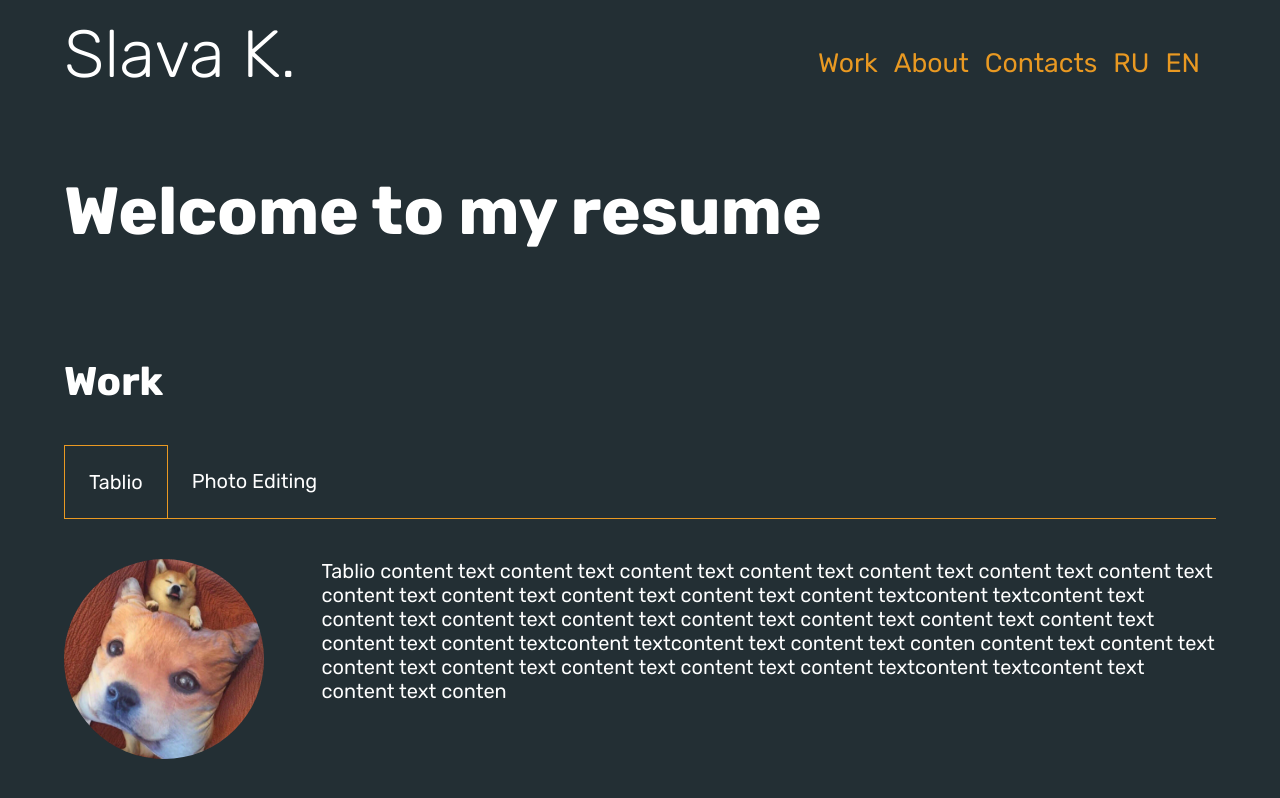
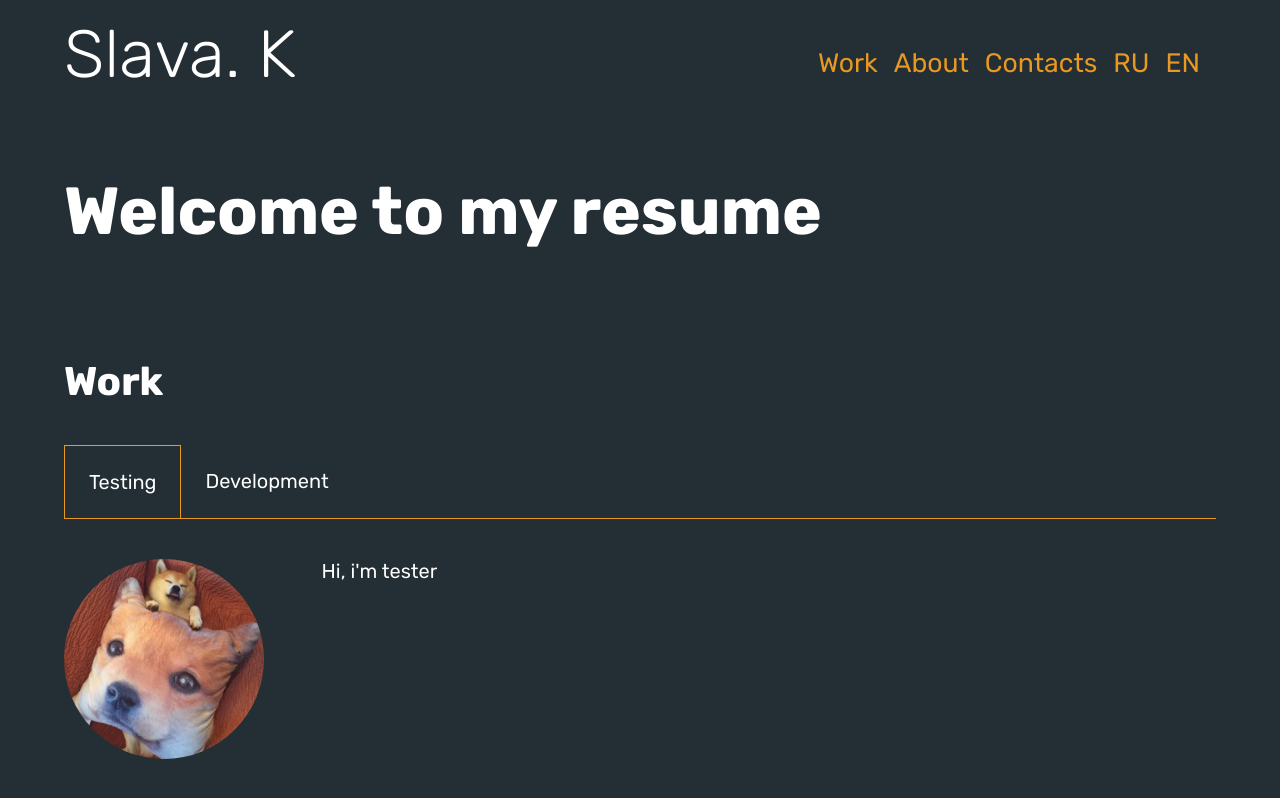
Before and after one commit to DazzlingFame/react-app-client, a React (Create React App) app: page / in a window 1280 px wide. Built offline with nearby package versions, Linux system fonts and the light colour scheme.

Commit message:
added more texts

```diff
--- a/src/screens/resume/components/workContent/components/tablioContent/tablioContentStyles.css
+++ b/src/screens/resume/components/workContent/components/WorkBlock.css
@@ -1,8 +1,8 @@
-.tablio_content_container {
+.work_block_container {
     padding: 20px 0;
 }
 
-.tablio_content_photos_container {
+.work_block_photos_container {
     display: flex;
     flex-direction: row;
     flex-wrap: wrap;
--- /dev/null
+++ b/src/screens/resume/components/workContent/components/WorkBlock.tsx
@@ -0,0 +1,34 @@
+import React from "react";
+import logo from '../../../../../assets/images/doge.jpg';
+import dogePillow from '../../../../../assets/images/dogePillow.jpg';
+import './WorkBlock.css'
+import {DOGE_IMG, DOGE_PILLOW_IMG, DOGE_SMILING_IMG} from "./constants";
+import {ImageTextHeader} from "../../imageTextHeader";
+import {TestingTexts} from "../../../constants";
+
+const photosArray: Array<{source: string, desc: string}> = [
+    DOGE_IMG, DOGE_SMILING_IMG, DOGE_PILLOW_IMG, DOGE_SMILING_IMG, DOGE_SMILING_IMG, DOGE_PILLOW_IMG, DOGE_IMG, DOGE_IMG, DOGE_SMILING_IMG, DOGE_SMILING_IMG, DOGE_PILLOW_IMG, DOGE_IMG
+];
+
+type Props = {
+    texts: TestingTexts;
+    imageSource?: string;
+}
+
+const WorkBlock: React.FC<Props> = props => {
+    const photos = photosArray.map(photo => (
+        <img src={photo.source} alt={photo.desc} style={{width: '30%', marginRight: 20, marginTop: 20, objectFit: 'contain'}}/>
+    ));
+
+    return (
+        <div className={'work_block_container'}>
+            <ImageTextHeader imageSource={dogePillow} text={props.texts.mainData}/>
+            <div className={'work_block_photos_container'}>
+                <img src={logo} alt={'bigDoge'} style={{width: '80%', marginRight: 20, marginTop: 20}}/>
+                {photos}
+            </div>
+        </div>
+    )
+};
+
+export default WorkBlock;
--- a/src/screens/resume/components/workContent/components/tablioContent/constants.ts
+++ b/src/screens/resume/components/workContent/components/constants.ts
@@ -1,6 +1,6 @@
-import logo from '../../../../../../assets/images/doge.jpg'
-import smilingDoge from '../../../../../../assets/images/dogeSmiling.jpg'
-import dogePillow from '../../../../../../assets/images/dogePillow.jpg'
+import logo from '../../../../../assets/images/doge.jpg'
+import smilingDoge from '../../../../../assets/images/dogeSmiling.jpg'
+import dogePillow from '../../../../../assets/images/dogePillow.jpg'
 
 export const TABLIO_TEXT = 'Tablio content text content text content text content text content text content text content text content text\n\n\n content text content text content text\n content textcontent textcontent text content text content text  content text content text content text\n content text content text content text\n content textcontent textcontent text content text conten  content text content text content text\n content text content text content text\n content textcontent textcontent text content text conten';
 
--- /dev/null
+++ b/src/screens/resume/components/workContent/components/index.ts
@@ -0,0 +1 @@
+export {default} from './WorkBlock'
--- a/src/screens/resume/components/workContent/components/tablioContent/index.tsx
+++ /dev/null
@@ -1,26 +0,0 @@
-import React from "react";
-import logo from '../../../../../../assets/images/doge.jpg';
-import dogePillow from '../../../../../../assets/images/dogePillow.jpg';
-import './tablioContentStyles.css'
-import {DOGE_IMG, DOGE_PILLOW_IMG, DOGE_SMILING_IMG, TABLIO_TEXT} from "./constants";
-import {ImageTextHeader} from "../../../imageTextHeader";
-
-const photosArray: Array<{source: string, desc: string}> = [
-    DOGE_IMG, DOGE_SMILING_IMG, DOGE_PILLOW_IMG, DOGE_SMILING_IMG, DOGE_SMILING_IMG, DOGE_PILLOW_IMG, DOGE_IMG, DOGE_IMG, DOGE_SMILING_IMG, DOGE_SMILING_IMG, DOGE_PILLOW_IMG, DOGE_IMG
-];
-
-export const TablioContent: React.FC = () => {
-    const photos = photosArray.map(photo => (
-        <img src={photo.source} alt={photo.desc} style={{width: '30%', marginRight: 20, marginTop: 20, objectFit: 'contain'}}/>
-    ));
-
-    return (
-        <div className={'tablio_content_container'}>
-            <ImageTextHeader imageSource={dogePillow} text={TABLIO_TEXT}/>
-            <div className={'tablio_content_photos_container'}>
-                <img src={logo} alt={'bigDoge'} style={{width: '80%', marginRight: 20, marginTop: 20}}/>
-                {photos}
-            </div>
-        </div>
-    )
-};
--- a/src/screens/resume/components/workContent/index.tsx
+++ b/src/screens/resume/components/workContent/index.tsx
@@ -1,21 +1,26 @@
 import {Divider} from "../../../../components/divider";
 import React, {useState} from "react";
 import '../../resumeScreenStyles.css'
-import {TablioContent} from "./components/tablioContent";
+import WorkBlock from "./components";
+import {WorkTexts} from "../../constants";
 
 enum ContentType {
     TABLIO = 'Tablio',
     PHOTO_EDITING = 'PhotoEditing'
 }
 
-const navigationConfig: Array<{text: string; type: ContentType}> = [
-    {text: 'Tablio', type: ContentType.TABLIO},
-    {text: 'Photo Editing', type: ContentType.PHOTO_EDITING},
-];
+type Props = {
+    texts: WorkTexts;
+}
 
-export const WorkContent: React.FC = () => {
+export const WorkContent: React.FC<Props> = props => {
     const [content, setContent] = useState('Tablio');
     let contentComponent = null;
+
+    const navigationConfig: Array<{text: string; type: ContentType}> = [
+        {text: props.texts.testing.header, type: ContentType.TABLIO},
+        {text: props.texts.development.header, type: ContentType.PHOTO_EDITING},
+    ];
 
     const navigationLinks = navigationConfig.map(item => (
         <div className={content === item.type ?  'navigation_link_container navigation_link_container_selected' : 'navigation_link_container'} onClick={() => setContent(item.type)}>
@@ -27,11 +32,11 @@ export const WorkContent: React.FC = () => {
 
     switch (content) {
         case ContentType.PHOTO_EDITING: {
-            contentComponent = <p>{'weqwe'}</p>;
+            contentComponent = <WorkBlock texts={props.texts.development} />;
             break;
         }
         case ContentType.TABLIO: {
-            contentComponent = <TablioContent />;
+            contentComponent = <WorkBlock texts={props.texts.testing} />;
             break;
         }
     }
@@ -39,7 +44,7 @@ export const WorkContent: React.FC = () => {
     return (
          <div>
              <p className={'bold_subheader_text'}>
-                 Work
+                 {props.texts.header}
              </p>
              <div className={'navigation_container'}>
                  <div className={'navigation_links_container'}>
--- a/src/screens/resume/constants.ts
+++ b/src/screens/resume/constants.ts
@@ -7,23 +7,50 @@ export type HeaderLinksText = {
     contacts: string,
 }
 
+export type WorkTexts = {
+    header: string;
+    testing: TestingTexts;
+    development: TestingTexts;
+}
+
+export type TestingTexts = {
+    header: string,
+    mainData: string;
+    skills: string;
+}
+
+export type MainTexts = {
+    header: string;
+    headerLinks: HeaderLinksText;
+    welcome: string;
+}
+
 type MultiLanguageTexts = {
-    headerLinks: TextWithTranslation<HeaderLinksText>
+    mainTexts: TextWithTranslation<MainTexts>;
     aboutTexts: TextWithTranslation<AboutTexts>,
+    workTexts: TextWithTranslation<WorkTexts>,
 }
 
 export const multiLanguageTexts: MultiLanguageTexts = {
+    mainTexts: {
+        en: {
+            header: 'Slava. K',
             headerLinks: {
-        en: {
                 work: 'Work',
                 about: 'About',
                 contacts: 'Contacts',
             },
+            welcome: 'Welcome to my resume',
+        },
         ru: {
+            header: 'Вячеслав. К',
+            headerLinks: {
                 work: 'Работа',
                 about: 'Обо мне',
                 contacts: 'Контакты',
             },
+            welcome: 'Привет в моём резюме'
+        }
     },
     aboutTexts: {
         en: {
@@ -37,4 +64,16 @@ export const multiLanguageTexts: MultiLanguageTexts = {
             text: 'Просто хороший человек',
         },
     },
+    workTexts: {
+        en: {
+            header: 'Work',
+            testing: {header: 'Testing', mainData: "Hi, i'm tester", skills: 'Jira, BDD, Manual testing'},
+            development: {header: 'Development', mainData: "Hi, i'm developer", skills: 'JS, CSS, React, React-native, Jira'},
+        },
+        ru: {
+            header: 'Работа',
+            testing: {header: 'Тестирование', mainData: 'Привет, я тестировщик', skills: 'Jira, BDD, Manual testing'},
+            development: {header: 'Разработка', mainData: "Привет, я разработчик", skills: 'JS, CSS, React, React-native, Jira'},
+        },
+    },
 };
--- a/src/screens/resume/index.tsx
+++ b/src/screens/resume/index.tsx
@@ -3,7 +3,7 @@ import './resumeScreenStyles.css'
 import {WorkContent} from "./components/workContent";
 import {AboutContent} from "./components/aboutContent";
 import {getLocalisedTexts, LocaleEnum} from "../../utils/localisation";
-import {HeaderLinksText, multiLanguageTexts} from "./constants";
+import {HeaderLinksText, MainTexts, multiLanguageTexts} from "./constants";
 
 type Props = {
 
@@ -52,7 +52,9 @@ export class Resume extends React.PureComponent<Props, State> {
     ]);
 
     render() {
-        const headerLinks = this.getHeaderLinksConfig(getLocalisedTexts(multiLanguageTexts.headerLinks, this.state.locale)).map(item => (
+        const mainTexts: MainTexts = getLocalisedTexts(multiLanguageTexts.mainTexts, this.state.locale);
+
+        const headerLinks = this.getHeaderLinksConfig(mainTexts.headerLinks).map(item => (
             <div className={'header_link_container'} onClick={item.onClick}>
                 <p className={'regular_text'}>
                     {item.text}
@@ -65,17 +67,17 @@ export class Resume extends React.PureComponent<Props, State> {
                 <div className={'container'}>
                     <div className={'nav_header_container'}>
                         <p className={'nav_header_text'}>
-                            Slava K.
+                            {mainTexts.header}
                         </p>
                         <div style={{display: 'flex', flexDirection: 'row'}}>
                             {headerLinks}
                         </div>
                     </div>
                     <p className={'bold_header_text'}>
-                        Welcome to my resume
+                        {mainTexts.welcome}
                     </p>
                     <div ref={this.workRef}>
-                        <WorkContent />
+                        <WorkContent texts={getLocalisedTexts(multiLanguageTexts.workTexts, this.state.locale)}/>
                     </div>
                     <div ref={this.aboutRef}>
                         <AboutContent texts={getLocalisedTexts(multiLanguageTexts.aboutTexts, this.state.locale)}/>
```
Lines whose indentation alone changed are shown as unchanged.
